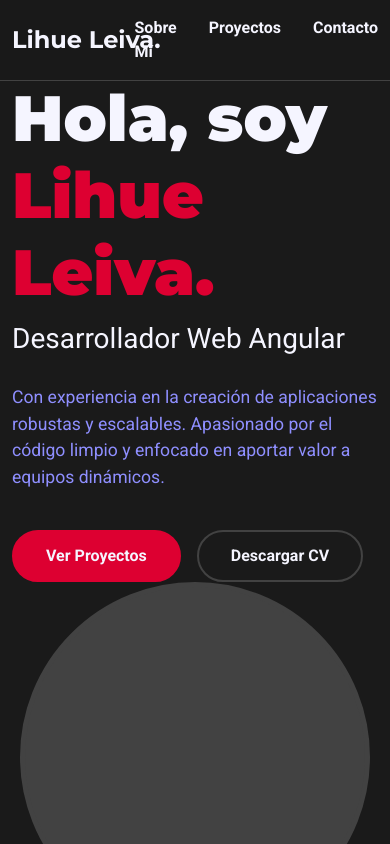
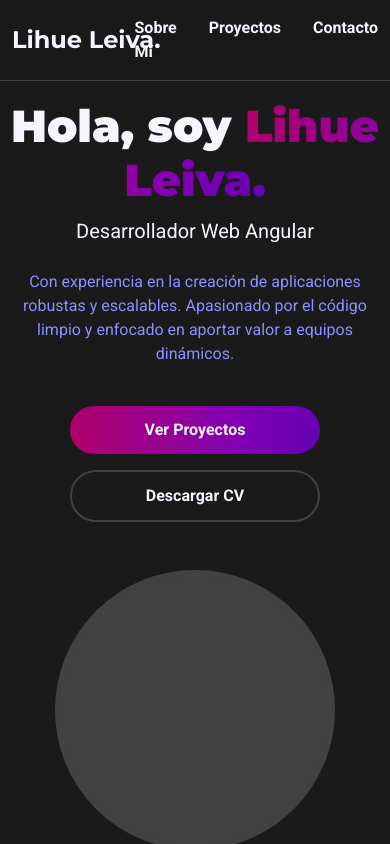
Before and after one commit to lihueleiva/lihueleiva-dev-portfolio, an Angular app: page / in a window 390 px wide. Shown: the top 844 px of the page. Built offline with nearby package versions, Linux system fonts and the light colour scheme.

Commit message:
refactor: apply responsive styles and fix global overflow

```diff
--- a/src/app/components/header/header.scss
+++ b/src/app/components/header/header.scss
@@ -16,9 +16,13 @@
     font-weight: 700;
     font-size: 1.5rem;
     color: styles.$light;
+    transition: color 0.3s ease;
 
     &:hover {
-      color: styles.$primary;
+      background: linear-gradient(90deg, #b1006a, #8200b3, #4a00b3);
+      -webkit-background-clip: text;
+      background-clip: text;
+      color: transparent;
     }
   }
 
@@ -34,9 +38,13 @@
       color: styles.$light;
       font-weight: 700;
       font-size: 1rem;
+      transition: color 0.3s ease;
 
       &:hover {
-        color: styles.$primary;
+        background: linear-gradient(90deg, #b7026e, #8200b3, #140bbb);
+        -webkit-background-clip: text;
+        background-clip: text;
+        color: transparent;
       }
     }
   }
--- a/src/app/components/hero/hero.scss
+++ b/src/app/components/hero/hero.scss
@@ -1,44 +1,54 @@
 @use 'sass:color';
 @use '../../variables' as styles;
+
 
 .hero {
   min-height: 100vh;
   display: flex;
   align-items: center;
-  padding-top: 80px;
+  padding: 100px 0 40px 0;
+  text-align: center;
 
   &__title {
-    font-size: 4rem;
+    font-size: 2.8rem;
     font-weight: 900;
     margin-bottom: 0.5rem;
 
     &--color {
-      color: styles.$primary;
+      background: linear-gradient(90deg, #b1006a, #8200b3, #4a00b3, #b1006a);
+      -webkit-background-clip: text;
+      background-clip: text;
+      color: transparent;
+      background-size: 200% auto;
+      animation: gradient-animation 5s ease infinite;
     }
   }
 
   &__subtitle {
-    font-size: 1.75rem;
+    font-size: 1.25rem;
     font-weight: 400;
     color: styles.$light;
     margin-bottom: 1.5rem;
   }
 
   &__description {
-    font-size: 1.1rem;
+    font-size: 1rem;
     color: color.adjust(styles.$light, $lightness: -20%);
     max-width: 600px;
-    margin-bottom: 2.5rem;
+    margin: 0 auto 2.5rem auto;
   }
 
   &__buttons {
     display: flex;
+    flex-direction: column;
+    align-items: center;
     gap: 1rem;
+    margin-bottom: 3rem;
   }
 
   &__image-container {
-    width: 350px;
-    height: 350px;
+    width: 280px;
+    height: 280px;
     border-radius: 50%;
     background-color: styles.$secondary;
     margin: 0 auto;
@@ -52,14 +62,18 @@
   font-weight: 700;
   text-align: center;
   transition: all 0.3s ease;
+  width: 100%;
+  max-width: 250px;
 
   &--primary {
-    background-color: styles.$primary;
     color: styles.$light;
-    border: 2px solid styles.$primary;
+    border: none;
+    background: linear-gradient(90deg, #b1006a, #8200b3, #4a00b3, #b1006a);
+    background-size: 200% auto;
+    transition: background-position 0.5s ease;
 
     &:hover {
-      background-color: color.adjust(styles.$primary, $lightness: -5%);
+      background-position: 100% 0;
       transform: translateY(-3px);
     }
   }
@@ -75,3 +89,53 @@
     }
   }
 }
+
+
+@media (min-width: 768px) {
+  .hero {
+    text-align: left;
+
+    &__title {
+      font-size: 4rem;
+    }
+
+    &__subtitle {
+      font-size: 1.75rem;
+    }
+
+    &__description {
+      font-size: 1.1rem;
+      margin: 0 0 2.5rem 0;
+    }
+
+    &__buttons {
+      flex-direction: row;
+      justify-content: flex-start;
+      margin-bottom: 0;
+    }
+
+    &__image-container {
+      width: 350px;
+      height: 350px;
+    }
+  }
+
+  .btn {
+    width: auto;
+  }
+}
+
+
+@keyframes gradient-animation {
+  0% {
+    background-position: 0% 50%;
+  }
+
+  50% {
+    background-position: 100% 50%;
+  }
+
+  100% {
+    background-position: 0% 50%;
+  }
+}
--- a/src/styles.scss
+++ b/src/styles.scss
@@ -34,3 +34,8 @@ a {
     color: color.adjust(vars.$primary, $lightness: 10%);
   }
 }
+
+html,
+body {
+  overflow-x: hidden;
+}
```
